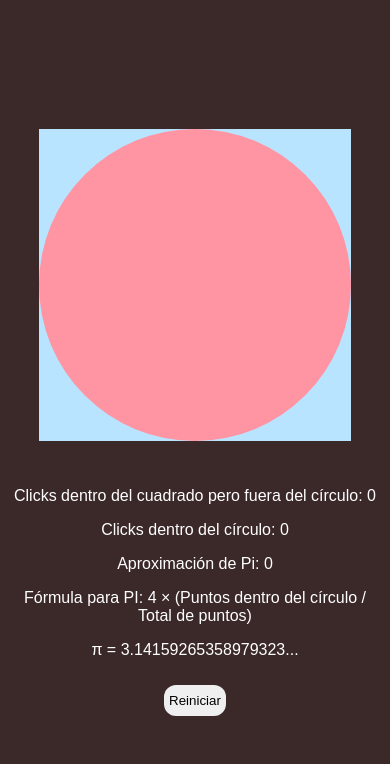
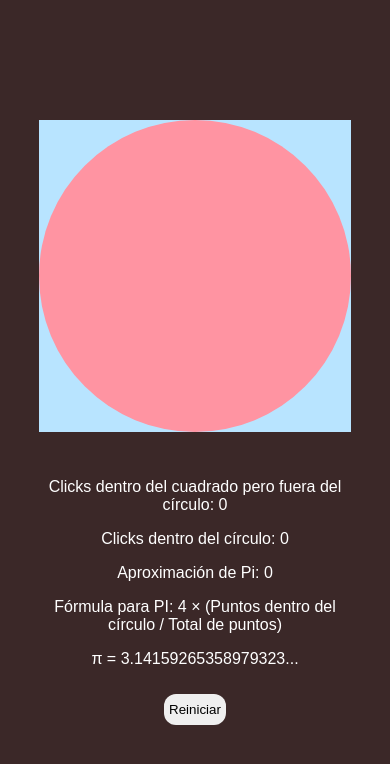
Before and after one commit to facundozapata2/monte-carlo-pi-aproximation, a plain HTML site: page index.html in a window 390 px wide. Drawn offline with Linux system fonts and the light colour scheme.

Commit message:
se adapto .result a mobile

```diff
--- a/styles.css
+++ b/styles.css
@@ -59,6 +59,9 @@ body {
         align-items: center;
         flex-direction: column;
     }
+    .result{
+        width: 85vw;
+    }
 }
 
 #resetBtn{
```
